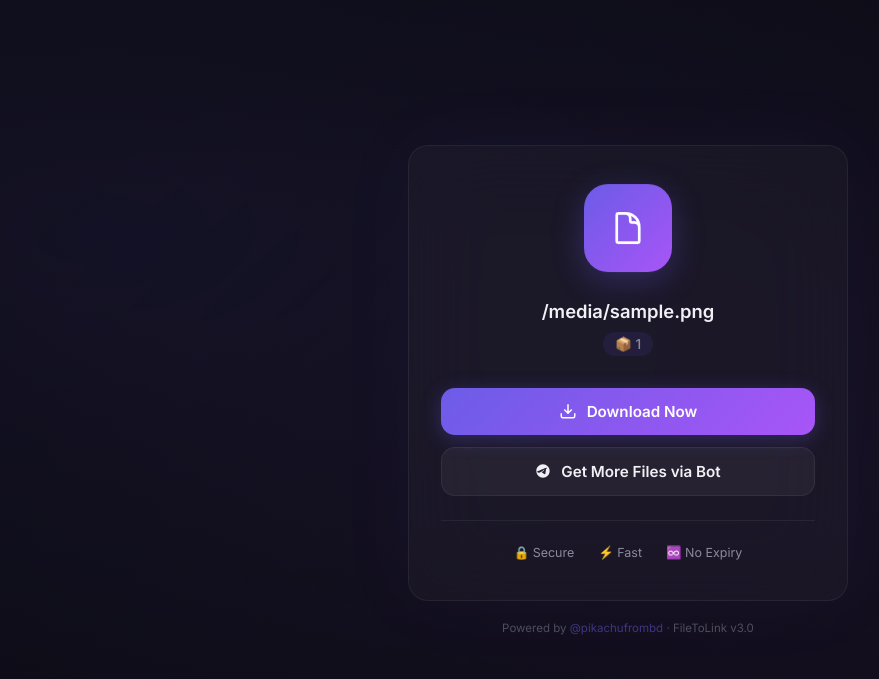
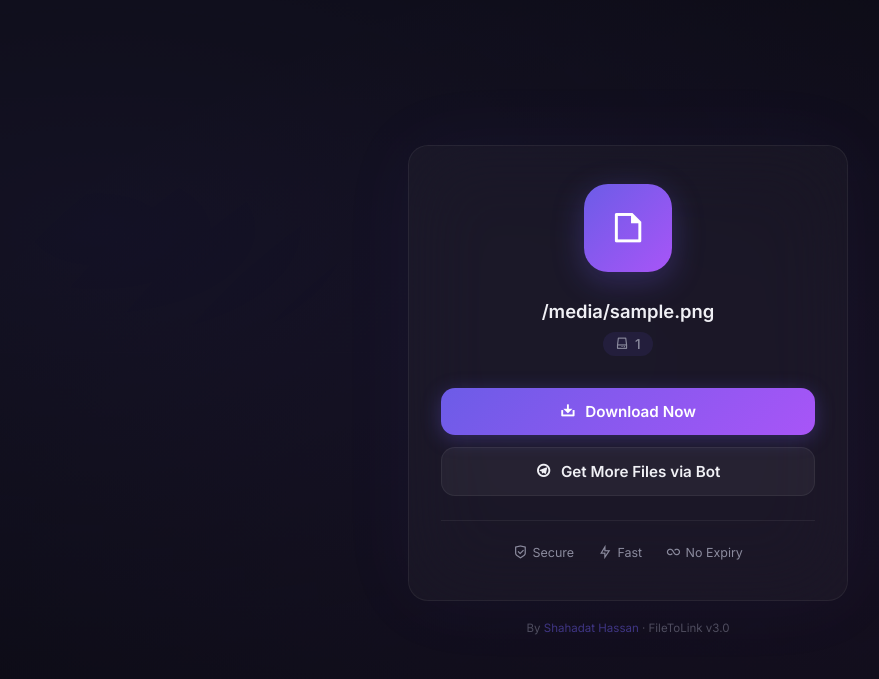
Before and after one commit to PikachuFromBd/filetolinkbot, a Python web app: template backend/templates/download.html in a window 1280 px wide. Shown: the top 679 px of the page, without its empty margins (12-891 px from the left). Run offline with Jinja, Linux system fonts and the light colour scheme; the template is opened without the code that fills it: most values are stand-ins (such as "Sample title", 1, 10 or a date in 2020); some libraries are stand-ins or nearby versions.

Commit message:
remix icons, footer update

```diff
--- a/backend/templates/download.html
+++ b/backend/templates/download.html
@@ -8,6 +8,7 @@
     <meta name="description" content="Download {{ file_name }} — Powered by FileToLink">
     <link rel="preconnect" href="https://fonts.googleapis.com">
     <link href="https://fonts.googleapis.com/css2?family=Inter:wght@400;500;600;700&display=swap" rel="stylesheet">
+    <link href="https://cdn.jsdelivr.net/npm/remixicon@4.1.0/fonts/remixicon.css" rel="stylesheet">
     <style>
         *,
         *::before,
@@ -126,14 +127,10 @@
             display: flex;
             align-items: center;
             justify-content: center;
+            font-size: 2.2rem;
+            color: #fff;
             box-shadow: 0 8px 32px var(--accent-glow);
             animation: iconFloat 3s ease-in-out infinite;
-        }
-
-        .file-icon-wrapper svg {
-            width: 36px;
-            height: 36px;
-            color: #fff;
         }
 
         .file-name {
@@ -225,6 +222,10 @@
             gap: 5px;
         }
 
+        .info-item i {
+            font-size: 0.9rem;
+        }
+
         .footer {
             text-align: center;
             padding: 20px;
@@ -236,6 +237,11 @@
         .footer a {
             color: var(--accent);
             text-decoration: none;
+            transition: opacity 0.2s;
+        }
+
+        .footer a:hover {
+            opacity: 0.8;
         }
 
         @media (max-width: 480px) {
@@ -247,11 +253,7 @@
                 width: 72px;
                 height: 72px;
                 border-radius: 20px;
-            }
-
-            .file-icon-wrapper svg {
-                width: 30px;
-                height: 30px;
+                font-size: 1.8rem;
             }
 
             .file-name {
@@ -270,41 +272,31 @@
     <div class="container">
         <div class="card">
             <div class="file-icon-wrapper">
-                <svg fill="none" stroke="currentColor" stroke-width="1.8" viewBox="0 0 24 24">
-                    <path stroke-linecap="round" stroke-linejoin="round"
-                        d="M19.5 14.25v-2.625a3.375 3.375 0 00-3.375-3.375h-1.5A1.125 1.125 0 0113.5 7.125v-1.5a3.375 3.375 0 00-3.375-3.375H8.25m2.25 0H5.625c-.621 0-1.125.504-1.125 1.125v17.25c0 .621.504 1.125 1.125 1.125h12.75c.621 0 1.125-.504 1.125-1.125V11.25a9 9 0 00-9-9z" />
-                </svg>
+                <i class="ri-file-3-line"></i>
             </div>
 
             <div class="file-name">{{ file_name }}</div>
             <div class="file-size">
-                <span>📦 {{ file_size }}</span>
+                <span><i class="ri-hard-drive-3-line"></i> {{ file_size }}</span>
             </div>
 
-            <a href="{{ file_url }}" class="btn btn-primary" download id="downloadBtn">
-                <svg width="18" height="18" fill="none" stroke="currentColor" stroke-width="2" viewBox="0 0 24 24">
-                    <path d="M21 15v4a2 2 0 01-2 2H5a2 2 0 01-2-2v-4M7 10l5 5 5-5M12 15V3" />
-                </svg>
-                Download Now
+            <a href="{{ file_url }}" class="btn btn-primary" download>
+                <i class="ri-download-2-line"></i> Download Now
             </a>
 
             <a href="https://t.me/PikaFileToLinkBot" class="btn btn-secondary" target="_blank">
-                <svg width="16" height="16" fill="currentColor" viewBox="0 0 24 24">
-                    <path
-                        d="M12 2C6.48 2 2 6.48 2 12s4.48 10 10 10 10-4.48 10-10S17.52 2 12 2zm4.64 6.8c-.15 1.58-.8 5.42-1.13 7.19-.14.75-.42 1-.68 1.03-.58.05-1.02-.38-1.58-.75-.88-.58-1.38-.94-2.23-1.5-.99-.65-.35-1.01.22-1.59.15-.15 2.71-2.48 2.76-2.69.01-.03.01-.14-.07-.2-.08-.06-.19-.04-.28-.02-.12.03-2.02 1.28-5.69 3.77-.54.37-1.03.55-1.47.54-.48-.01-1.4-.27-2.09-.49-.84-.28-1.51-.42-1.45-.89.03-.25.38-.5 1.04-.78 4.07-1.77 6.79-2.94 8.15-3.5 3.88-1.62 4.69-1.9 5.21-1.91.12 0 .37.03.54.17.14.12.18.28.2.47-.01.06.01.24 0 .37z" />
-                </svg>
-                Get More Files via Bot
+                <i class="ri-telegram-line"></i> Get More Files via Bot
             </a>
 
             <div class="divider"></div>
             <div class="info-row">
-                <div class="info-item">🔒 Secure</div>
-                <div class="info-item">⚡ Fast</div>
-                <div class="info-item">♾️ No Expiry</div>
+                <div class="info-item"><i class="ri-shield-check-line"></i> Secure</div>
+                <div class="info-item"><i class="ri-flashlight-line"></i> Fast</div>
+                <div class="info-item"><i class="ri-infinity-line"></i> No Expiry</div>
             </div>
         </div>
         <div class="footer">
-            Powered by <a href="https://t.me/pikachufrombd">@pikachufrombd</a> · FileToLink v3.0
+            By <a href="https://t.me/listkiss">Shahadat Hassan</a> · FileToLink v3.0
         </div>
     </div>
 </body>
```
Also changed, not shown: backend/templates/player.html (+19 -32 lines).
